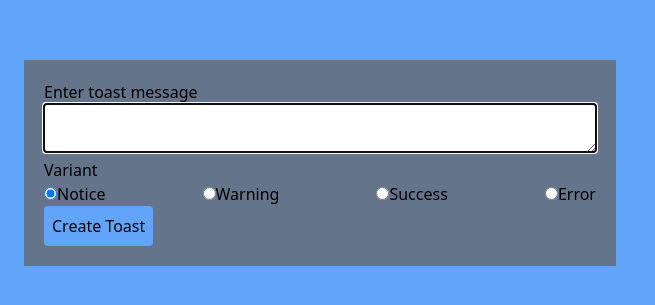
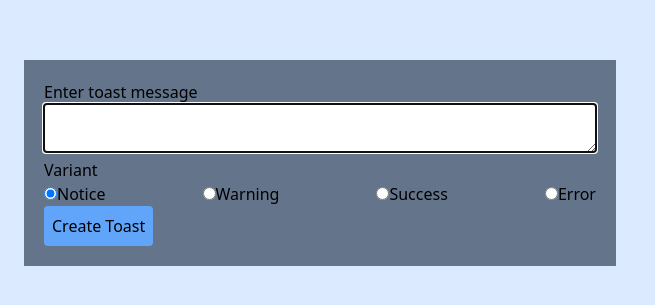
Before and after one commit to ivannissimrch/Toast, a React (Vite) app: page / in a window 1280 px wide. Shown: the part 237-542 px from the top of the page, without its empty margins (0-655 px from the left). Built offline with nearby package versions, Linux system fonts and the light colour scheme.

Commit message:
Fix success toast backgroundColor implementation

```diff
--- a/src/App.jsx
+++ b/src/App.jsx
@@ -17,7 +17,7 @@ function App() {
   }
 
   return (
-    <main className="flex items-center justify-center h-screen w-screen bg-blue-400">
+    <main className="flex items-center justify-center h-screen w-screen bg-blue-100">
       <ToastMaker createToast={createToast} />
       <ToastTray toastBatch={toastBatch} deleteToast={deleteToast} />
     </main>
--- a/src/components/Toast.jsx
+++ b/src/components/Toast.jsx
@@ -8,8 +8,8 @@ export default function Toast({ newToast, deleteToast }) {
   if (newToast.variant === "warning") {
     toastBgColor = "bg-yellow-200";
   }
-  if (newToast.variant === "succes") {
-    toastBgColor = "bg-green-200";
+  if (newToast.variant === "success") {
+    toastBgColor = "bg-lime-200";
   }
   if (newToast.variant === "error") {
     toastBgColor = "bg-red-200";
```
